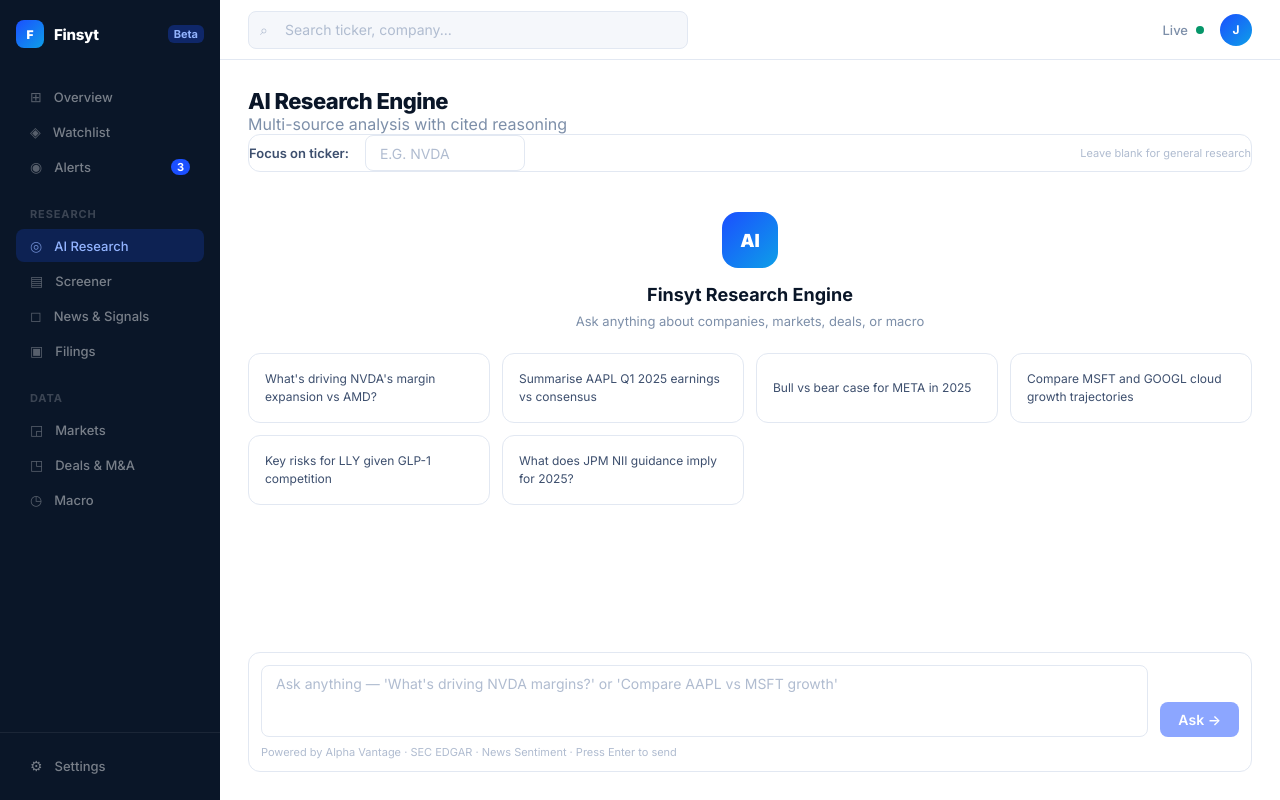
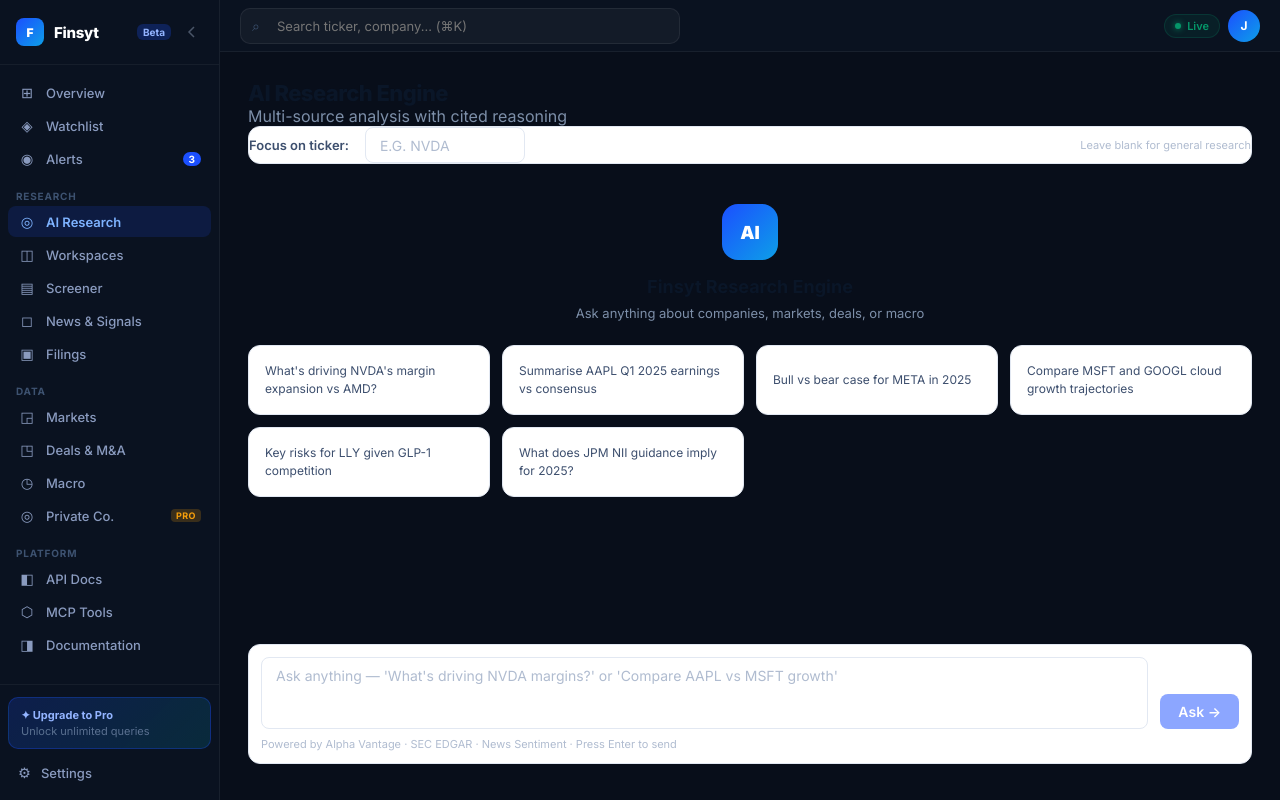
Before and after one commit to jaimedhenriques/finsyt, a Next.js app: page /app/research in a window 1280 px wide. Built offline with nearby package versions, Linux system fonts and the light colour scheme.

Commit message:
feat: upgrade AppShell — collapsible sidebar, full nav (workspaces, discovery, API, MCP, docs), PRO badges, upgrade CTA, dark theme polish

```diff
--- a/components/AppShell.tsx
+++ b/components/AppShell.tsx
@@ -5,12 +5,13 @@
 
 const NAV = [
   { section: null, items: [
-    { href: '/app', label: 'Overview', icon: '⊞' },
+    { href: '/app', label: 'Overview', icon: '⊞', exact: true },
     { href: '/app/watchlist', label: 'Watchlist', icon: '◈' },
     { href: '/app/alerts', label: 'Alerts', icon: '◉', badge: '3' },
   ]},
   { section: 'Research', items: [
-    { href: '/app/research', label: 'AI Research', icon: '◎' },
+    { href: '/app/research', label: 'AI Research', icon: '◎', pro: false },
+    { href: '/app/workspaces', label: 'Workspaces', icon: '◫' },
     { href: '/app/screener', label: 'Screener', icon: '▤' },
     { href: '/app/news', label: 'News & Signals', icon: '◻' },
     { href: '/app/filings', label: 'Filings', icon: '▣' },
@@ -19,6 +20,12 @@
     { href: '/app/markets', label: 'Markets', icon: '◲' },
     { href: '/app/deals', label: 'Deals & M&A', icon: '◳' },
     { href: '/app/macro', label: 'Macro', icon: '◷' },
+    { href: '/app/discovery', label: 'Private Co.', icon: '◎', pro: true },
+  ]},
+  { section: 'Platform', items: [
+    { href: '/app/developer', label: 'API Docs', icon: '◧' },
+    { href: '/app/mcp', label: 'MCP Tools', icon: '⬡' },
+    { href: '/app/docs', label: 'Documentation', icon: '◨' },
   ]},
 ]
 
@@ -27,6 +34,7 @@
   const router = useRouter()
   const [search, setSearch] = useState('')
   const [searchResults, setSearchResults] = useState<any[]>([])
+  const [sidebarOpen, setSidebarOpen] = useState(true)
 
   async function handleSearch(val: string) {
     setSearch(val)
@@ -39,25 +47,67 @@
   }
 
   return (
-    <div className="app-shell">
-      <aside className="sidebar">
-        <div style={{padding:'1.25rem 1rem'}}>
-          <Link href="/" style={{display:'flex',alignItems:'center',gap:'0.625rem',marginBottom:'2rem',textDecoration:'none'}}>
-            <div style={{width:28,height:28,borderRadius:8,background:'linear-gradient(135deg,#1B4FFF,#0D9FE8)',display:'flex',alignItems:'center',justifyContent:'center',fontWeight:900,color:'#fff',fontSize:12}}>F</div>
-            <span style={{fontWeight:800,fontSize:'0.9375rem',letterSpacing:'-0.02em',color:'#fff'}}>Finsyt</span>
-            <span style={{marginLeft:'auto',fontSize:11,padding:'2px 6px',borderRadius:6,fontWeight:700,background:'rgba(27,79,255,0.3)',color:'#93B4FF'}}>Beta</span>
+    <div style={{display:'flex',height:'100vh',overflow:'hidden',background:'#080E1A',fontFamily:"'Inter',-apple-system,BlinkMacSystemFont,sans-serif"}}>
+      {/* Sidebar */}
+      <aside style={{
+        width: sidebarOpen ? 220 : 56,
+        minWidth: sidebarOpen ? 220 : 56,
+        background:'#0A1220',
+        borderRight:'1px solid rgba(255,255,255,0.06)',
+        display:'flex',
+        flexDirection:'column',
+        transition:'width 0.2s ease, min-width 0.2s ease',
+        overflow:'hidden',
+      }}>
+        {/* Logo */}
+        <div style={{padding:'1.125rem 1rem',display:'flex',alignItems:'center',gap:'0.625rem',borderBottom:'1px solid rgba(255,255,255,0.05)'}}>
+          <Link href="/" style={{display:'flex',alignItems:'center',gap:'0.625rem',textDecoration:'none',flexShrink:0}}>
+            <div style={{width:28,height:28,borderRadius:8,background:'linear-gradient(135deg,#1B4FFF,#0D9FE8)',display:'flex',alignItems:'center',justifyContent:'center',fontWeight:900,color:'#fff',fontSize:12,flexShrink:0}}>F</div>
+            {sidebarOpen && <span style={{fontWeight:800,fontSize:'0.9375rem',letterSpacing:'-0.02em',color:'#fff',whiteSpace:'nowrap'}}>Finsyt</span>}
           </Link>
+          {sidebarOpen && <span style={{marginLeft:'auto',fontSize:10,padding:'2px 6px',borderRadius:6,fontWeight:700,background:'rgba(27,79,255,0.25)',color:'#93B4FF',whiteSpace:'nowrap'}}>Beta</span>}
+          <button onClick={() => setSidebarOpen(o => !o)}
+            style={{marginLeft: sidebarOpen ? 0 : 'auto',background:'none',border:'none',cursor:'pointer',color:'#4A5568',padding:4,display:'flex',alignItems:'center',justifyContent:'center',borderRadius:6,flexShrink:0}}
+            title={sidebarOpen ? 'Collapse sidebar' : 'Expand sidebar'}>
+            <svg width="14" height="14" viewBox="0 0 14 14" fill="none" stroke="currentColor" strokeWidth="1.5">
+              {sidebarOpen
+                ? <><path d="M9 2L4 7l5 5"/></>
+                : <><path d="M5 2l5 5-5 5"/></>}
+            </svg>
+          </button>
+        </div>
 
+        {/* Nav */}
+        <div style={{flex:1,overflowY:'auto',padding:'0.75rem 0.5rem'}}>
           {NAV.map((group, gi) => (
-            <div key={gi}>
-              {group.section && <div className="nav-section">{group.section}</div>}
+            <div key={gi} style={{marginBottom:'0.25rem'}}>
+              {group.section && sidebarOpen && (
+                <div style={{fontSize:10,fontWeight:700,letterSpacing:'0.08em',color:'#3D5270',textTransform:'uppercase',padding:'0.75rem 0.5rem 0.25rem'}}>
+                  {group.section}
+                </div>
+              )}
+              {!sidebarOpen && gi > 0 && <div style={{height:1,background:'rgba(255,255,255,0.05)',margin:'0.5rem 0'}}/>}
               {group.items.map((item: any) => {
-                const active = pathname === item.href || (item.href !== '/app' && pathname.startsWith(item.href))
+                const active = item.exact
+                  ? pathname === item.href
+                  : pathname === item.href || pathname.startsWith(item.href + '/')
                 return (
-                  <Link key={item.href} href={item.href} className={'nav-item' + (active ? ' active' : '')} style={{textDecoration:'none'}}>
-                    <span style={{fontSize:'0.875rem',opacity:0.7}}>{item.icon}</span>
-                    <span>{item.label}</span>
-                    {item.badge && <span style={{marginLeft:'auto',fontSize:11,fontWeight:700,padding:'1px 6px',borderRadius:999,background:'#1B4FFF',color:'#fff'}}>{item.badge}</span>}
+                  <Link key={item.href} href={item.href} title={!sidebarOpen ? item.label : undefined}
+                    style={{
+                      display:'flex',alignItems:'center',gap:10,padding:'7px 10px',borderRadius:8,
+                      textDecoration:'none',marginBottom:2,
+                      background: active ? 'rgba(27,79,255,0.15)' : 'transparent',
+                      color: active ? '#7EB3FF' : '#8A9BBF',
+                      transition:'background 0.15s,color 0.15s',
+                    }}
+                    onMouseEnter={e => { if (!active) (e.currentTarget as HTMLElement).style.background = 'rgba(255,255,255,0.04)' }}
+                    onMouseLeave={e => { if (!active) (e.currentTarget as HTMLElement).style.background = 'transparent' }}>
+                    <span style={{fontSize:'0.9rem',width:18,textAlign:'center',flexShrink:0}}>{item.icon}</span>
+                    {sidebarOpen && <>
+                      <span style={{fontSize:13,fontWeight: active ? 600 : 500,whiteSpace:'nowrap'}}>{item.label}</span>
+                      {item.badge && <span style={{marginLeft:'auto',fontSize:10,fontWeight:700,padding:'1px 6px',borderRadius:999,background:'#1B4FFF',color:'#fff'}}>{item.badge}</span>}
+                      {item.pro && <span style={{marginLeft:'auto',fontSize:9,fontWeight:700,padding:'1px 5px',borderRadius:4,background:'rgba(245,158,11,0.2)',color:'#F59E0B',letterSpacing:'0.05em'}}>PRO</span>}
+                    </>}
                   </Link>
                 )
               })}
@@ -65,41 +115,86 @@
           ))}
         </div>
 
-        <div style={{marginTop:'auto',padding:'1rem',borderTop:'1px solid rgba(255,255,255,0.07)'}}>
-          <Link href="/app/settings" className={'nav-item' + (pathname==='/app/settings'?' active':'')} style={{textDecoration:'none'}}>
-            <span style={{fontSize:'0.875rem'}}>⚙</span><span>Settings</span>
+        {/* Bottom */}
+        <div style={{padding:'0.75rem 0.5rem',borderTop:'1px solid rgba(255,255,255,0.05)'}}>
+          {/* Upgrade CTA */}
+          {sidebarOpen && (
+            <Link href="/app/upgrade" style={{
+              display:'block',padding:'10px 12px',borderRadius:10,
+              background:'linear-gradient(135deg,rgba(27,79,255,0.2),rgba(6,182,212,0.15))',
+              border:'1px solid rgba(27,79,255,0.3)',textDecoration:'none',marginBottom:8,
+            }}>
+              <div style={{fontSize:11,fontWeight:700,color:'#93B4FF',marginBottom:2}}>✦ Upgrade to Pro</div>
+              <div style={{fontSize:11,color:'#5A7090'}}>Unlock unlimited queries</div>
+            </Link>
+          )}
+          <Link href="/app/settings"
+            style={{
+              display:'flex',alignItems:'center',gap:10,padding:'7px 10px',borderRadius:8,
+              textDecoration:'none',
+              background: pathname==='/app/settings' ? 'rgba(27,79,255,0.15)' : 'transparent',
+              color: pathname==='/app/settings' ? '#7EB3FF' : '#8A9BBF',
+            }}
+            title={!sidebarOpen ? 'Settings' : undefined}>
+            <span style={{fontSize:'0.9rem',flexShrink:0}}>⚙</span>
+            {sidebarOpen && <span style={{fontSize:13,fontWeight:500}}>Settings</span>}
           </Link>
         </div>
       </aside>
 
-      <div className="main-area">
-        <div className="topbar">
+      {/* Main */}
+      <div style={{flex:1,display:'flex',flexDirection:'column',overflow:'hidden'}}>
+        {/* Topbar */}
+        <div style={{
+          height:52,minHeight:52,
+          background:'#0A1220',
+          borderBottom:'1px solid rgba(255,255,255,0.06)',
+          display:'flex',alignItems:'center',
+          padding:'0 1.25rem',gap:12,
+        }}>
+          {/* Search */}
           <div style={{position:'relative',flex:1,maxWidth:440}}>
-            <span style={{position:'absolute',left:12,top:'50%',transform:'translateY(-50%)',color:'#B0BCD0',fontSize:14}}>⌕</span>
-            <input className="input" placeholder="Search ticker, company..." value={search}
+            <span style={{position:'absolute',left:12,top:'50%',transform:'translateY(-50%)',color:'#3D5270',fontSize:14}}>⌕</span>
+            <input
+              placeholder="Search ticker, company... (⌘K)"
+              value={search}
               onChange={e => handleSearch(e.target.value)}
               onBlur={() => setTimeout(() => setSearchResults([]), 200)}
-              style={{background:'#F5F7FB',border:'1.5px solid #E2E8F2',height:38,paddingLeft:'2.25rem',fontSize:14}} />
+              style={{
+                width:'100%',background:'rgba(255,255,255,0.04)',border:'1.5px solid rgba(255,255,255,0.07)',
+                borderRadius:10,height:36,paddingLeft:'2.25rem',paddingRight:12,
+                fontSize:13,color:'#D0DCF0',fontFamily:'inherit',outline:'none',
+                boxSizing:'border-box',
+              }} />
             {searchResults.length > 0 && (
-              <div style={{position:'absolute',top:'100%',marginTop:4,left:0,right:0,background:'#fff',borderRadius:12,boxShadow:'0 8px 40px rgba(0,0,0,0.12)',border:'1.5px solid #E2E8F2',zIndex:50,overflow:'hidden'}}>
+              <div style={{position:'absolute',top:'100%',marginTop:4,left:0,right:0,background:'#0F1C30',borderRadius:12,boxShadow:'0 8px 40px rgba(0,0,0,0.5)',border:'1px solid rgba(255,255,255,0.1)',zIndex:50,overflow:'hidden'}}>
                 {searchResults.map((r, i) => (
                   <button key={i} onClick={() => { router.push('/app/company/'+r.symbol); setSearch(''); setSearchResults([]) }}
-                    style={{width:'100%',textAlign:'left',padding:'10px 16px',display:'flex',alignItems:'center',gap:12,borderBottom:i<searchResults.length-1?'1px solid #F0F4FA':'none',background:'none',border:'none',cursor:'pointer',fontFamily:'inherit'}}>
-                    <span style={{fontWeight:700,fontSize:13,color:'#1B4FFF',width:64,flexShrink:0}}>{r.symbol}</span>
-                    <span style={{fontSize:13,color:'#1C2B4A',overflow:'hidden',textOverflow:'ellipsis',whiteSpace:'nowrap'}}>{r.name}</span>
-                    <span style={{marginLeft:'auto',fontSize:12,color:'#B0BCD0',flexShrink:0}}>{r.region}</span>
+                    style={{width:'100%',textAlign:'left',padding:'10px 16px',display:'flex',alignItems:'center',gap:12,borderBottom:i<searchResults.length-1?'1px solid rgba(255,255,255,0.05)':'none',background:'none',border:'none',cursor:'pointer',fontFamily:'inherit'}}>
+                    <span style={{fontWeight:700,fontSize:13,color:'#4D8BFF',width:64,flexShrink:0}}>{r.symbol}</span>
+                    <span style={{fontSize:13,color:'#C0CEDF',overflow:'hidden',textOverflow:'ellipsis',whiteSpace:'nowrap'}}>{r.name}</span>
+                    <span style={{marginLeft:'auto',fontSize:12,color:'#3D5270',flexShrink:0}}>{r.region}</span>
                   </button>
                 ))}
               </div>
             )}
           </div>
+
           <div style={{display:'flex',alignItems:'center',gap:8,marginLeft:'auto'}}>
-            <span style={{fontSize:13,fontWeight:500,color:'#7D8FA9'}}>Live</span>
-            <div style={{width:8,height:8,borderRadius:'50%',background:'#059669'}} />
-            <div style={{width:32,height:32,borderRadius:'50%',background:'linear-gradient(135deg,#1B4FFF,#0D9FE8)',display:'flex',alignItems:'center',justifyContent:'center',color:'#fff',fontSize:12,fontWeight:700,marginLeft:8}}>J</div>
+            {/* Live indicator */}
+            <div style={{display:'flex',alignItems:'center',gap:6,padding:'4px 10px',borderRadius:20,background:'rgba(5,150,105,0.1)',border:'1px solid rgba(5,150,105,0.2)'}}>
+              <div style={{width:6,height:6,borderRadius:'50%',background:'#059669',boxShadow:'0 0 6px #059669'}}/>
+              <span style={{fontSize:11,fontWeight:600,color:'#059669'}}>Live</span>
+            </div>
+            {/* Avatar */}
+            <div style={{width:32,height:32,borderRadius:'50%',background:'linear-gradient(135deg,#1B4FFF,#0D9FE8)',display:'flex',alignItems:'center',justifyContent:'center',color:'#fff',fontSize:12,fontWeight:700,cursor:'pointer'}}>J</div>
           </div>
         </div>
-        {children}
+
+        {/* Page content */}
+        <div style={{flex:1,overflowY:'auto',background:'#080E1A'}}>
+          {children}
+        </div>
       </div>
     </div>
   )
```
